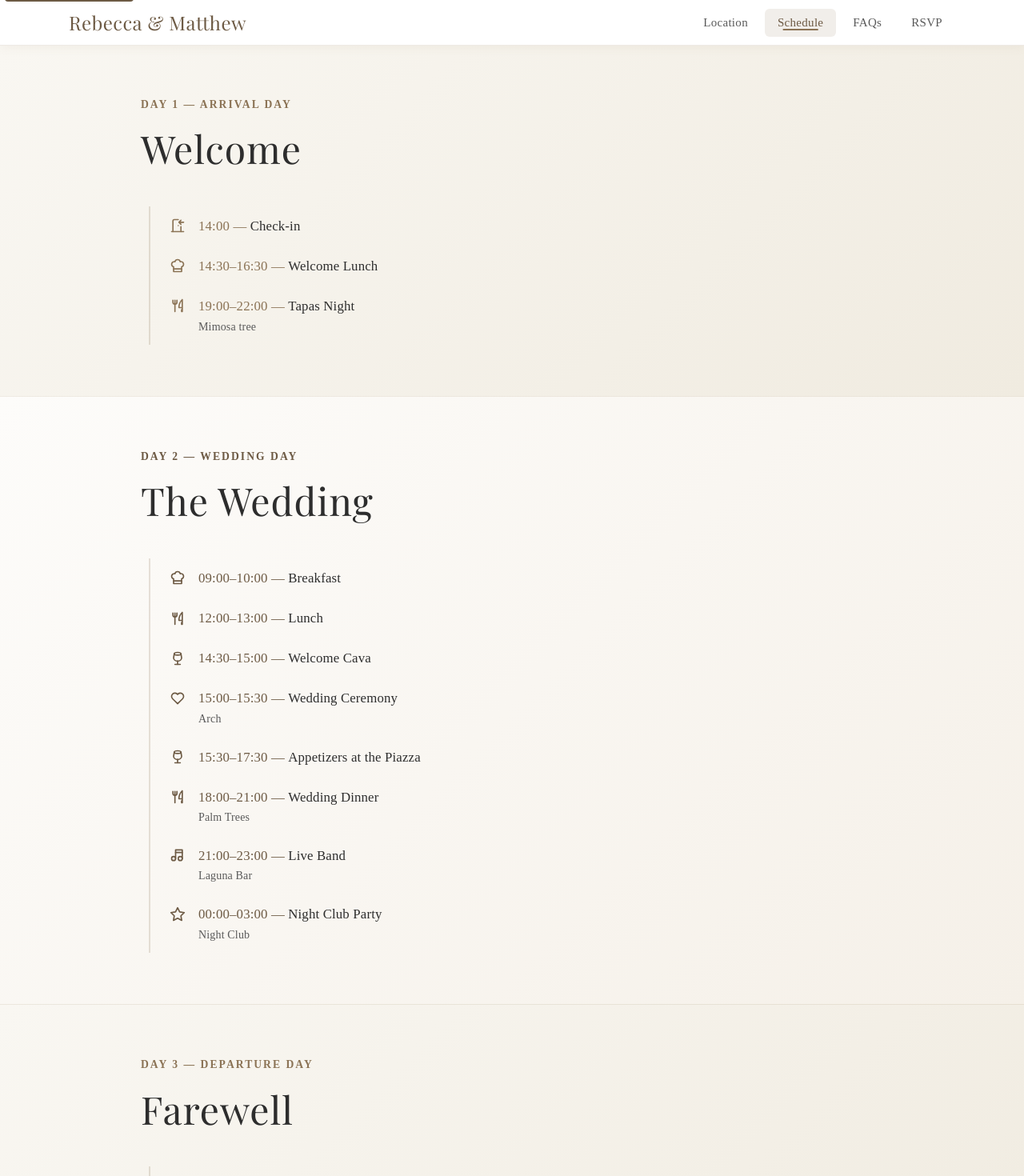
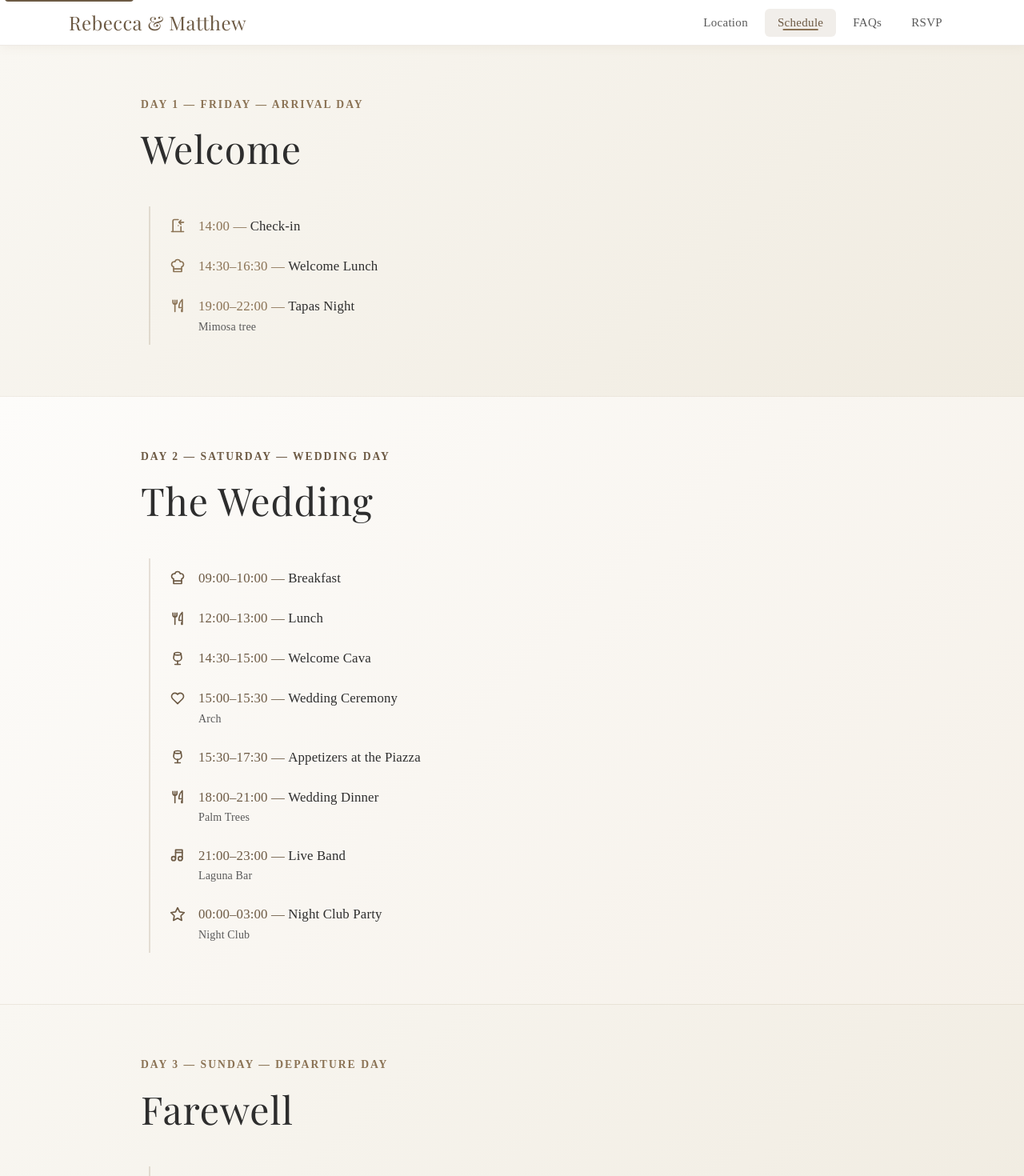
Before and after one commit to Matthew14/Wedding, a Next.js app: page /schedule in a window 1280 px wide. Shown: the top 1470 px of the page at 80% size. Built offline with nearby package versions, Linux system fonts and the light colour scheme; no server answers; a web font is replaced by a local one.

Commit message:
fix(schedule): add Friday/Saturday/Sunday to day headings

```diff
--- a/src/app/schedule/page.tsx
+++ b/src/app/schedule/page.tsx
@@ -32,7 +32,7 @@ interface DaySchedule {
 
 const schedule: DaySchedule[] = [
     {
-        day: "Day 1 — Arrival Day",
+        day: "Day 1 — Friday — Arrival Day",
         title: "Welcome",
         bgColor: "linear-gradient(135deg, #f9f7f2 0%, #f0ebe0 100%)",
         accentColor: "var(--gold)",
@@ -58,7 +58,7 @@ const schedule: DaySchedule[] = [
         ],
     },
     {
-        day: "Day 2 — Wedding Day",
+        day: "Day 2 — Saturday — Wedding Day",
         title: "The Wedding",
         bgColor: "linear-gradient(135deg, #fdfcfa 0%, #f5f0e8 100%)",
         accentColor: "var(--gold-dark)",
@@ -118,7 +118,7 @@ const schedule: DaySchedule[] = [
         ],
     },
     {
-        day: "Day 3 — Departure Day",
+        day: "Day 3 — Sunday — Departure Day",
         title: "Farewell",
         bgColor: "linear-gradient(135deg, #f9f7f2 0%, #f0ebe0 100%)",
         accentColor: "var(--gold)",
```
